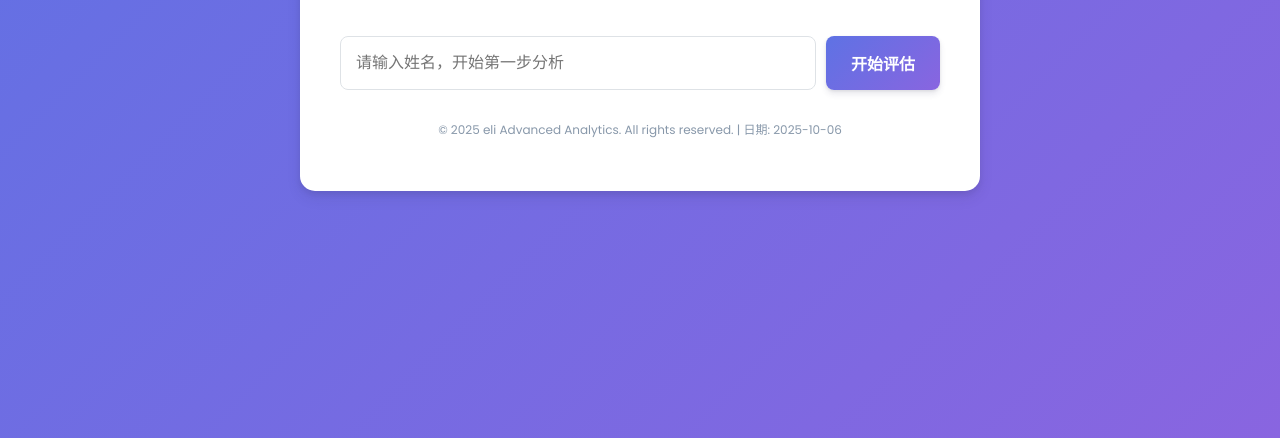
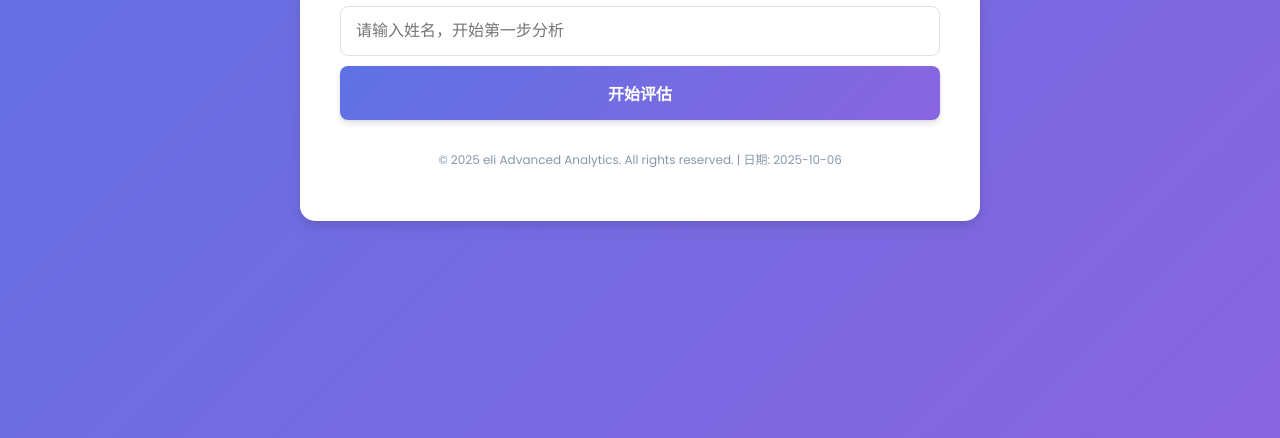
Before and after one commit to Toskysun/tangduceshi, a plain HTML site: page index.html in a window 1280 px wide. Shown: the part 362-800 px from the top of the page. Drawn offline with Linux system fonts and the light colour scheme.

Commit message:
20251006
修改.input-section样式为grid，解决手机上点不到按钮的问题

```diff
--- a/style.css
+++ b/style.css
@@ -57,7 +57,7 @@ h1 { font-size: 28px; margin: 0; }
 h2 { font-size: 24px; margin-top: 0; }
 .subtitle { font-size: 14px; color: #8898aa; margin-top: 5px; }
 
-.input-section { display: flex; gap: 10px; }
+.input-section { display: grid; gap: 10px; }
 
 #name-input {
     flex-grow: 1;
```
